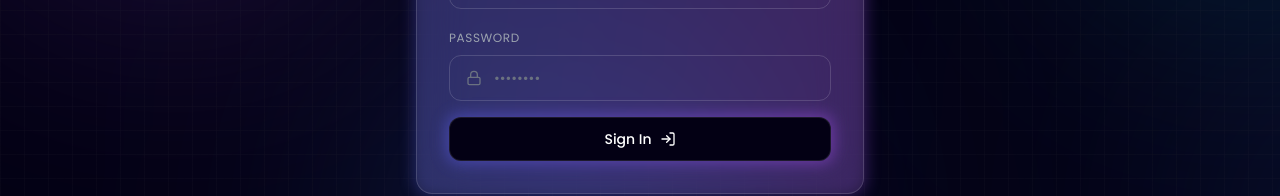
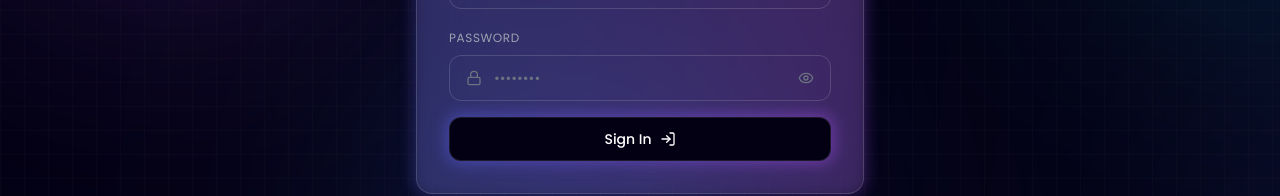
Before and after one commit to agegnehuy/portfolioo, a React (Vite) app: page /login in a window 1280 px wide. Shown: the part 422-618 px from the top of the page. Built offline with nearby package versions, Linux system fonts and the light colour scheme; no server answers.

Commit message:
Fix Login Page

```diff
--- a/package.json
+++ b/package.json
@@ -26,6 +26,8 @@
     "add": "^2.0.6",
     "aos": "^2.3.4",
     "axios": "^1.10.0",
+    "baseline-browser-mapping": "^2.10.0",
+    "caniuse-lite": "^1.0.30001774",
     "clsx": "^2.1.1",
     "dialog": "^0.3.1",
     "firebase": "^11.0.1",
--- a/src/Pages/Login.jsx
+++ b/src/Pages/Login.jsx
@@ -1,12 +1,13 @@
 import { useState } from 'react'
 import { supabase } from "../supabase";
 import { useNavigate } from 'react-router-dom'
-import { Mail, Lock, LogIn, Sparkles } from 'lucide-react'
+import { Mail, Lock, LogIn, Sparkles, Eye, EyeOff } from 'lucide-react'
 
 export default function Login() {
   const [email, setEmail] = useState('')
   const [password, setPassword] = useState('')
   const [loading, setLoading] = useState(false)
+  const [showPassword, setShowPassword] = useState(false)
   const navigate = useNavigate()
 
   const handleLogin = async (e) => {
@@ -66,13 +67,24 @@ export default function Login() {
                 <div className="flex items-center bg-white/8 border border-white/15 rounded-xl overflow-hidden focus-within:border-indigo-500/60 transition-colors">
                   <Lock className="w-4 h-4 text-gray-500 ml-4 shrink-0" />
                   <input
-                    type="password"
+                    type={showPassword ? 'text' : 'password'}
                     placeholder="••••••••"
                     value={password}
                     onChange={e => setPassword(e.target.value)}
                     required
                     className="w-full bg-transparent px-3 py-3 text-gray-100 placeholder-gray-500 text-sm outline-none"
                   />
+                  <button
+                    type="button"
+                    onClick={() => setShowPassword(prev => !prev)}
+                    className="mr-4 shrink-0 text-gray-500 hover:text-gray-300 transition-colors"
+                  >
+                    {showPassword ? (
+                      <EyeOff className="w-4 h-4" />
+                    ) : (
+                      <Eye className="w-4 h-4" />
+                    )}
+                  </button>
                 </div>
               </div>
 
```
Also changed, not shown: 1 other file (tests, documents, lock files or other folders).
